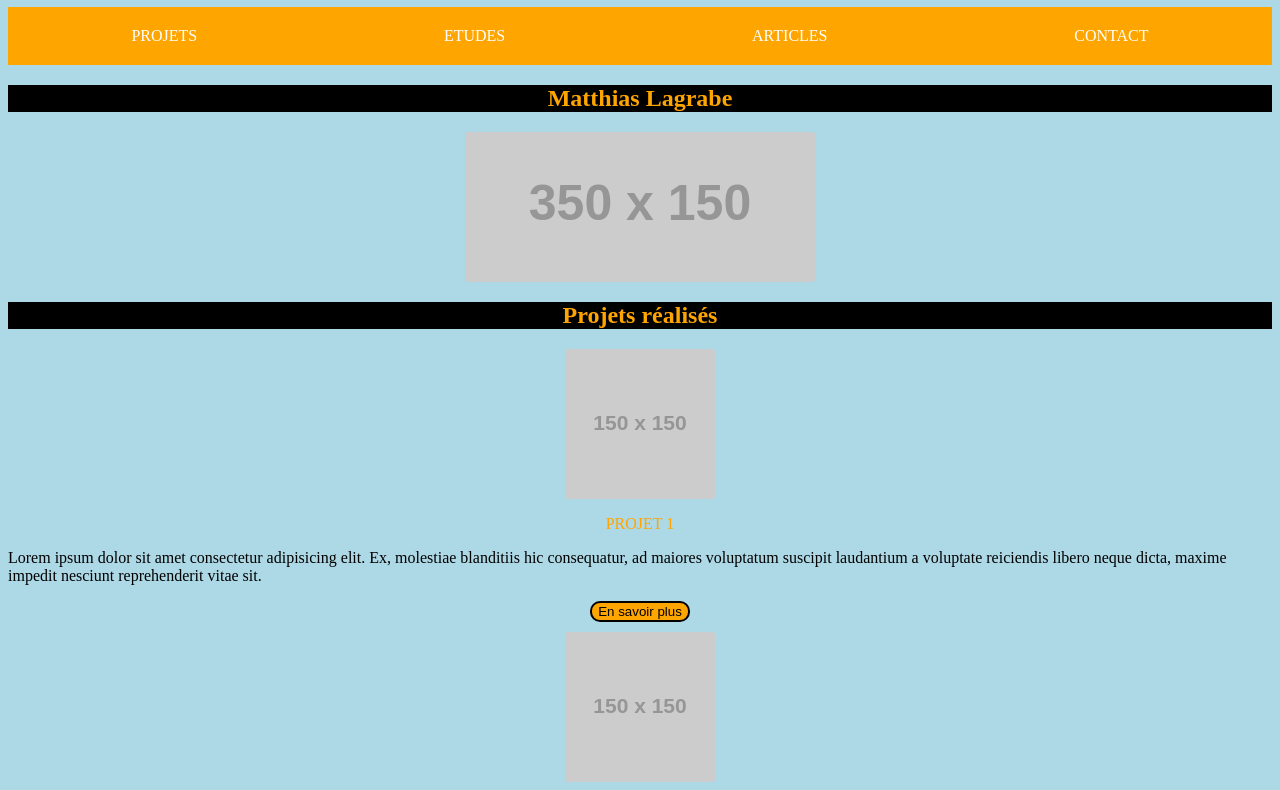
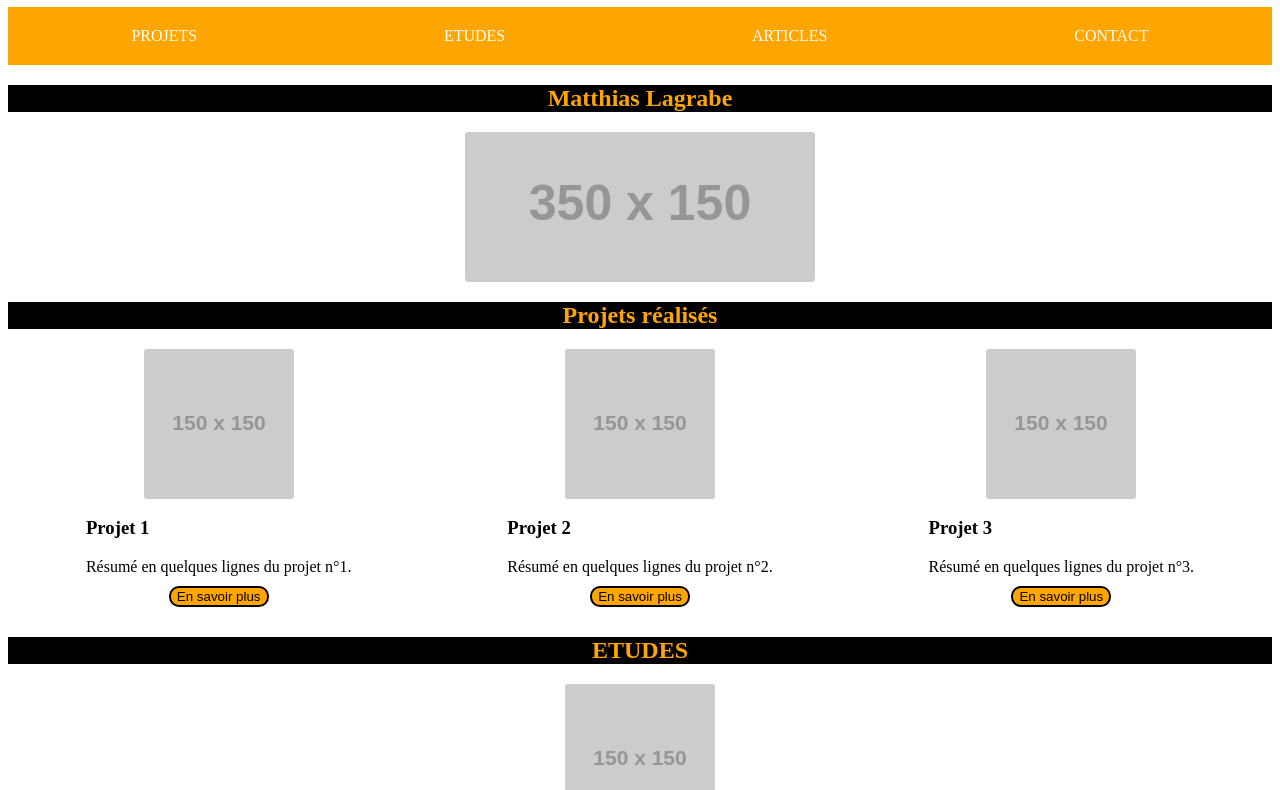
Before and after one commit to enPausee/DonkeySchool, a plain HTML site: page integration/index.html in a window 1280 px wide. Shown: the part 73-863 px from the top of the page. Drawn offline with Linux system fonts and the light colour scheme; placeholder pictures from the web are drawn by us.

Commit message:
made project section show in column for desktop version

```diff
--- a/integration/index.html
+++ b/integration/index.html
@@ -23,36 +23,43 @@
     </header>
     <main>
         <h2>Matthias Lagrabe</h2>
-        <img src="https://via.placeholder.com/350x150" alt="name background">
-
-        <section class="projet-section" id="projet-section">
+            <img src="https://via.placeholder.com/350x150" alt="name background">
+        <section id="projets">
+          <div>
             <h2>Projets réalisés</h2>
-
-            <div class="projet-section">
-                <img src="https://via.placeholder.com/150" alt="picture for project1">
-                <p class="project-name">PROJET 1</p>
-                <p>Lorem ipsum dolor sit amet consectetur adipisicing elit. Ex, molestiae blanditiis hic consequatur, ad maiores voluptatum suscipit laudantium a voluptate reiciendis libero neque dicta, maxime impedit nesciunt reprehenderit vitae sit.</p>
-                <button class="button-know-more">En savoir plus</button>
+          </div>
+          <div class="project-section" id="project-swipe">
+            <div>
+              <img src="https://via.placeholder.com/150" alt="Illustration du projet 1">
+              <article>
+                <h3>Projet 1</h3>
+                Résumé en quelques lignes du projet n°1.
+              </article>
+              <button class="button-know-more" title="Le projet n°1 en détails">En savoir plus</button>
             </div>
-
-            <div class="projet-section">
-                <img src="https://via.placeholder.com/150" alt="picture for project2">
-                <p class="project-name">PROJET 2</p>
-                <p>Lorem ipsum dolor sit amet consectetur adipisicing elit. Ex, molestiae blanditiis hic consequatur, ad maiores voluptatum suscipit laudantium a voluptate reiciendis libero neque dicta, maxime impedit nesciunt reprehenderit vitae sit.</p>
-                <button class="button-know-more">En savoir plus</button>
+            <div>
+              <img src="https://via.placeholder.com/150" alt="Illustration du projet 2">
+              <article>
+                <h3>Projet 2</h3>
+                Résumé en quelques lignes du projet n°2.
+              </article>
+              <button class="button-know-more" title="Le projet n°2 en détails">En savoir plus</button>
             </div>
-
-            <div class="projet-section">
-                <img src="https://via.placeholder.com/150" alt="picture for project3">
-                <p class="project-name">PROJET 3</p>
-                <p>Lorem ipsum dolor sit amet consectetur adipisicing elit. Ex, molestiae blanditiis hic consequatur, ad maiores voluptatum suscipit laudantium a voluptate reiciendis libero neque dicta, maxime impedit nesciunt reprehenderit vitae sit.</p>
-                <button class="button-know-more">En savoir plus</button>
+            <div>
+              <img src="https://via.placeholder.com/150" alt="Illustration du projet 3">
+              <article>
+                <h3>Projet 3</h3>
+                Résumé en quelques lignes du projet n°3.
+              </article>
+              <button class="button-know-more" title="Le projet n°3 en détails">En savoir plus</button>
             </div>
+          </div>
         </section>
 
         <section class="etudes" id="etudes">
-            <h2>ETUDES</h2>
-
+            <div>
+                <h2>ETUDES</h2>
+            </div>
             <div>
                 <img src="https://via.placeholder.com/150" alt="picture of Matthias Lagrabe">
                 <div class="my-info">
@@ -67,13 +74,13 @@
             <div>
                 <div class="graduate-studies">
                     <p class="date-studies">DATE</p>
-                    <p>Lorem ipsum dolor sit amet consectetur adipisicing elit. Aperiam voluptas dolor corrupti obcaecati dolorem atque aliquid est.</p>
+                    <p class="description-studies">Lorem ipsum dolor sit amet consectetur adipisicing elit. Aperiam voluptas dolor corrupti obcaecati dolorem atque aliquid est.</p>
                     <p class="date-studies">DATE</p>
-                    <p>Lorem ipsum dolor sit amet consectetur adipisicing elit. Aperiam voluptas dolor corrupti obcaecati dolorem atque aliquid est.</p>
+                    <p class="description-studies">Lorem ipsum dolor sit amet consectetur adipisicing elit. Aperiam voluptas dolor corrupti obcaecati dolorem atque aliquid est.</p>
                     <p class="date-studies">DATE</p>
-                    <p>Lorem ipsum dolor sit amet consectetur adipisicing elit. Aperiam voluptas dolor corrupti obcaecati dolorem atque aliquid est.</p>
+                    <p class="description-studies">Lorem ipsum dolor sit amet consectetur adipisicing elit. Aperiam voluptas dolor corrupti obcaecati dolorem atque aliquid est.</p>
                     <p class="date-studies">DATE</p>
-                    <p>Lorem ipsum dolor sit amet consectetur adipisicing elit. Aperiam voluptas dolor corrupti obcaecati dolorem atque aliquid est.</p>
+                    <p class="description-studies">Lorem ipsum dolor sit amet consectetur adipisicing elit. Aperiam voluptas dolor corrupti obcaecati dolorem atque aliquid est.</p>
                 </div>
             </div>
         </section>
--- a/integration/style.css
+++ b/integration/style.css
@@ -1,6 +1,6 @@
 h1 {
     text-align: center;
-    color: white;
+    color: orange;
     background-color: black;
 }
 
@@ -49,9 +49,10 @@ footer {
     border-radius: 10px;
     border-style: solid;
     border-color: black;
-    margin-bottom: 10px !important;
-    justify-content: center;
+    justify-content: space-around;
     margin: auto;
+    margin-bottom: 10px;
+    margin-top: 10px;
 }
 
 .project-name {
@@ -59,6 +60,17 @@ footer {
     justify-content: center;
     flex-wrap: wrap;
     color: orange;
+}
+
+.project-section {
+    display: flex;
+    justify-content: space-around;
+    flex-flow: row wrap;
+}
+
+#project-swipe {
+    display: flex;
+    flex-wrap: wrap;
 }
 
 .scrollingBurger{
@@ -130,9 +142,6 @@ footer {
 
 @media only screen and (min-width: 600px)
 {
-    body {
-      background-color: lightblue;
-    }
 
     .scrollingBurger{
         background-color: orange;
```
